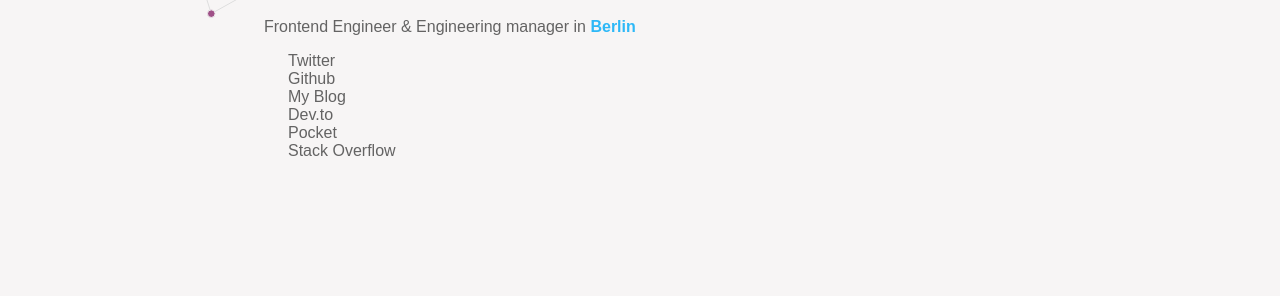
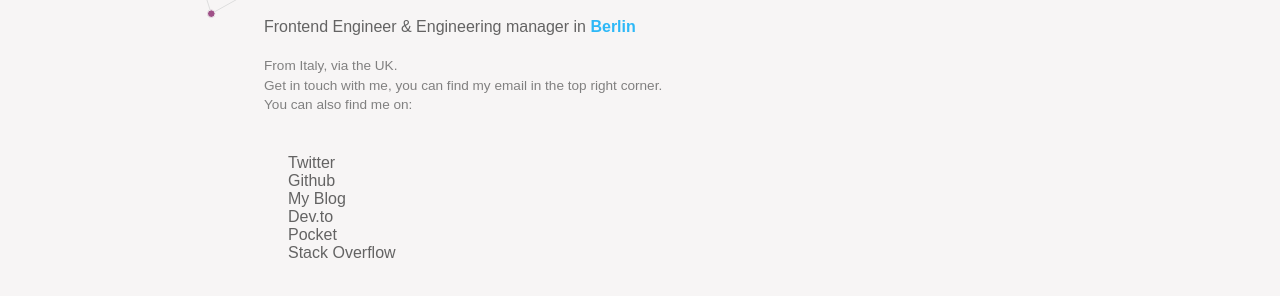
Before and after one commit to nobitagit/nobitagit.github.io, a plain HTML site: page index.html in a window 1280 px wide. Shown: the part 310-606 px from the top of the page. Drawn offline with nearby package versions, Linux system fonts and the light colour scheme; a web font is replaced by a local one.

Commit message:
update contacts

```diff
--- a/index.html
+++ b/index.html
@@ -13,9 +13,9 @@
     background: #f7f5f5;
   }
   h1 {
-  z-index: 10;
-  position: relative;
-  margin-top: 270px;
+    z-index: 10;
+    position: relative;
+    margin-top: 270px;
   }
   .high {
     color: #2db8f7;
@@ -101,6 +101,13 @@
     left: 0;
     z-index: -1;
   }
+  .main-copy {
+    font-size: 0.85rem;
+    opacity: 0.8;
+    display: block;
+    margin: 20px 0 40px;
+    line-height: 1.2rem;
+  }
   </style>
 </head>
 <body>
@@ -108,6 +115,11 @@
     <article>
       <p>
         Frontend Engineer & Engineering manager in <span class="high">Berlin</span>
+        <span class="main-copy">
+          From Italy, via the UK.
+          <br />Get in touch with me, you can find my email in the top right corner.
+          <br />You can also find me on:
+        </span>
         <ul class="contacts-list">
           <li>
             <a class="contact-list__anchor contact-list__anchor--tw" href="https://twitter.com/aureliari">Twitter
@@ -122,8 +134,8 @@
           <li>
             <a class="contact-list__anchor contact-list__anchor--bl" href="https://nobitagit.github.io/blog/">
               My Blog
+              <span class="contact-list__anchor--username">nobitagit.github.io/blog/</span>
             </a>
-            <span class="contact-list__anchor--username">nobitagit.github.io/blog/</span>
           </li>
           <li>
             <a class="contact-list__anchor contact-list__anchor--md" href="https://dev.to/aurelio">Dev.to
```
